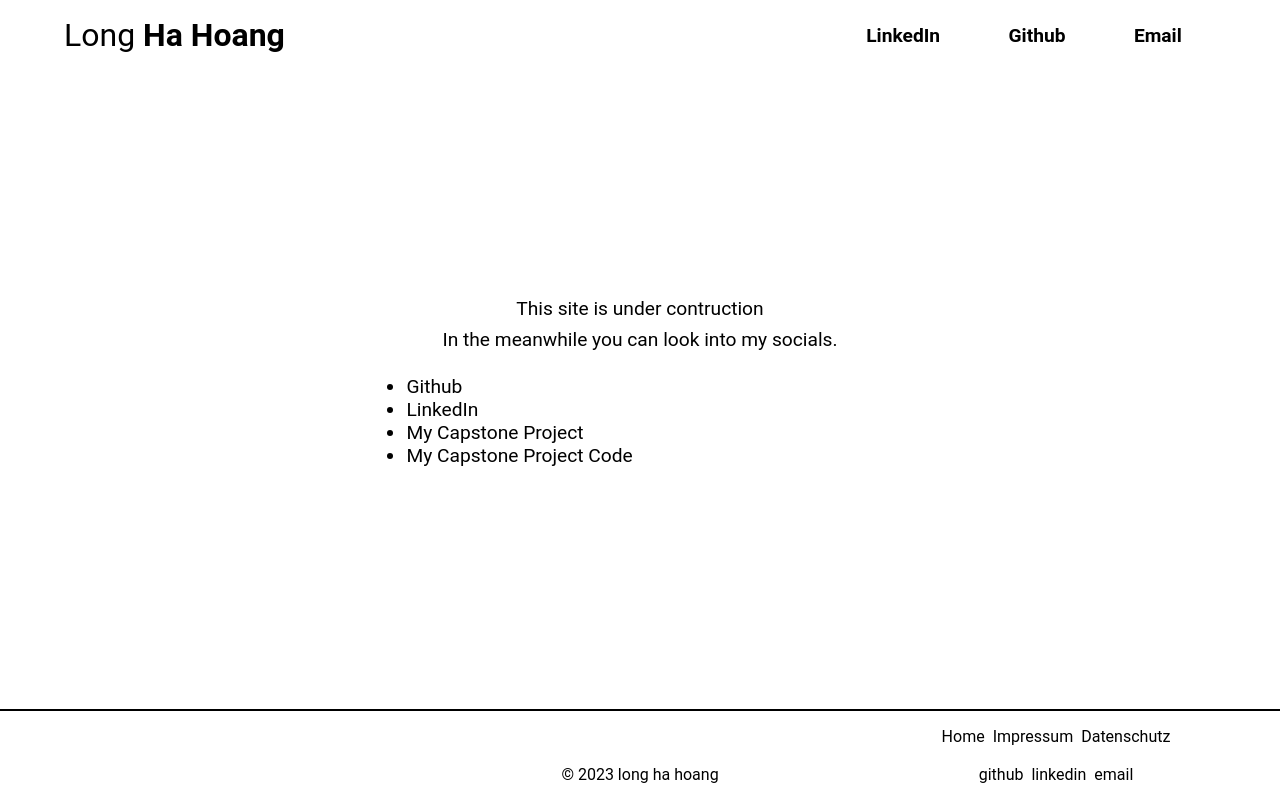
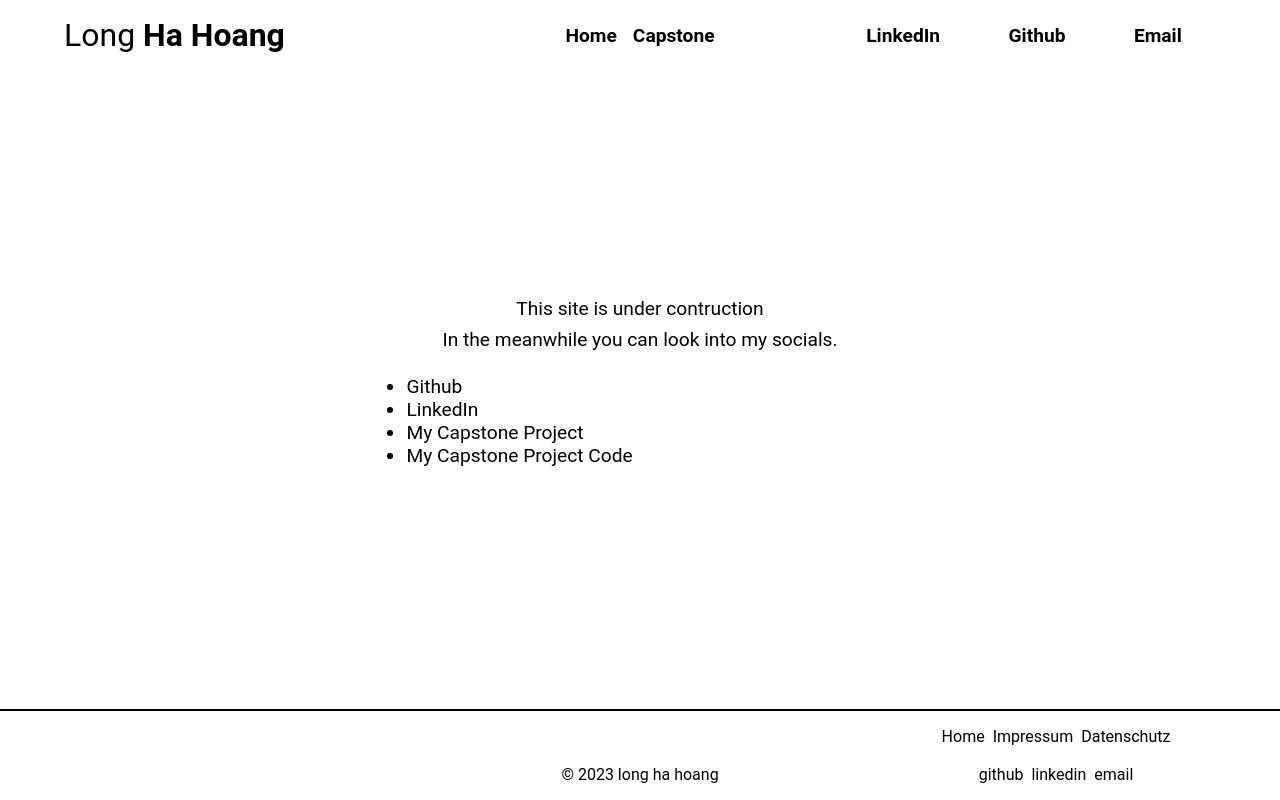
Before and after one commit to Long-HaHoang/website-shenlong, a Next.js app: page / in a window 1280 px wide. Built offline with nearby package versions, Linux system fonts and the light colour scheme.

Commit message:
add: links and styles

```diff
--- a/src/components/Header.js
+++ b/src/components/Header.js
@@ -7,16 +7,19 @@ export default function Header() {
       <h1>
         Long <span>Ha Hoang</span>
       </h1>
-      <div>
-        <p></p>
-      </div>
-      <div>
+      <StyledPagesLink>
+        <Link href={"/"}>Home</Link>
+        <Link href={"https://long-hahoang-nf-capstone.vercel.app"}>
+          Capstone
+        </Link>
+      </StyledPagesLink>
+      <StyledContactLink>
         <Link href={"https://www.linkedin.com/in/long-ha-hoang-213018260/"}>
           LinkedIn
         </Link>
         <Link href={"https://github.com/Long-HaHoang"}>Github</Link>
         <Link href={"mailto://long@shenlong.de"}>Email</Link>
-      </div>
+      </StyledContactLink>
     </HomeHeader>
   );
 }
@@ -29,6 +32,15 @@ const HomeHeader = styled.header`
   grid-template-rows: 1fr;
   gap: 0px 0px;
   grid-template-areas: "headertext pages contact";
+
+  @media (max-width: 991px) {
+    grid-template-columns: 1fr;
+    grid-template-rows: repeat(3, 1fr);
+    grid-template-areas:
+      "headertext"
+      " pages"
+      " contact";
+  }
 
   h1 {
     grid-area: headertext;
@@ -44,8 +56,9 @@ const HomeHeader = styled.header`
   h1 span {
     font-weight: bold;
   }
+`;
 
-  div {
+const StyledContactLink = styled.div`
   grid-area: contact;
 
   font-size: 1.2rem;
@@ -54,5 +67,10 @@ const HomeHeader = styled.header`
   display: flex;
   justify-content: space-around;
   align-items: center;
-  }
 `;
+
+const StyledPagesLink = styled(StyledContactLink)`
+  grid-area: pages;
+  justify-content: center;
+  gap: 1rem;
+`;
--- a/src/styles.js
+++ b/src/styles.js
@@ -11,7 +11,7 @@ const globalStyle = css`
   @media (prefers-color-scheme: dark) {
     :root {
       --foreground-rgb: 255, 255, 255;
-      --background-rgb: 0, 0, 0;
+      --background-rgb: 45, 46, 50;
     }
   }
 
```
Lines whose indentation alone changed are shown as unchanged.
